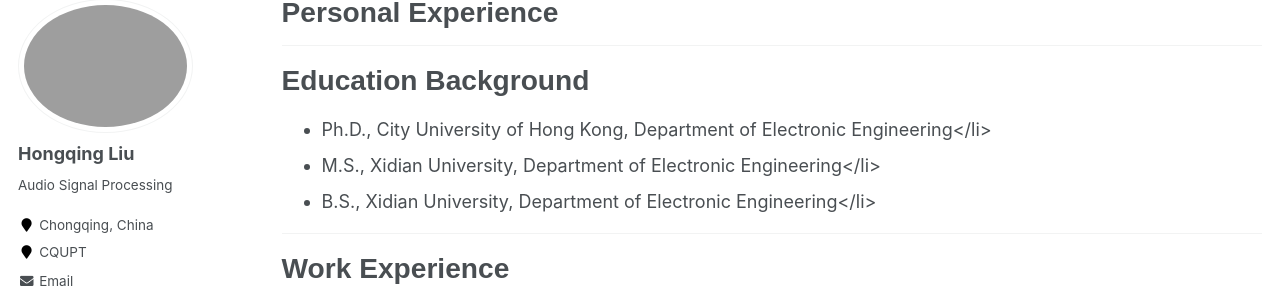
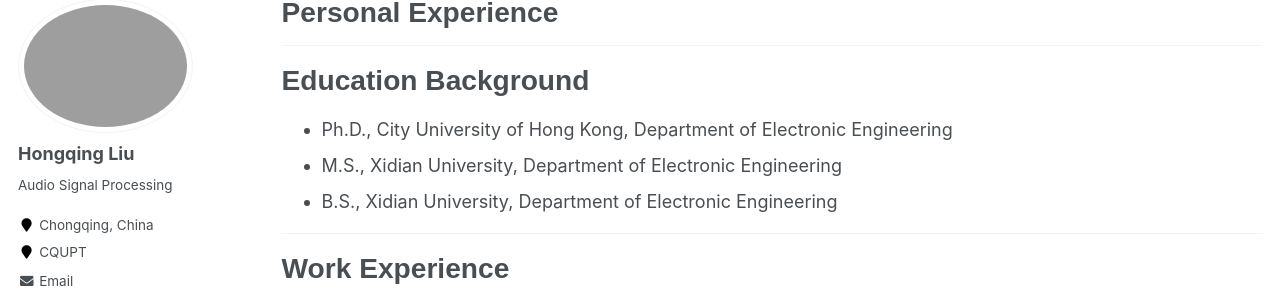
Before and after one commit to hong-qing-liu/english-hong-qing-liu.github.io, a Jekyll site: the page built from _pages/cv.md, in a window 1280 px wide and 934 px high. Shown: the part 119-423 px from the top of the window. Built offline with Jekyll 4.4.1, drawn with Linux system fonts in a browser that asks for light colours.

Commit message:
Update cv.md

```diff
--- a/_pages/cv.md
+++ b/_pages/cv.md
@@ -9,9 +9,9 @@ redirect_from:
 
 - - -
 # Education Background
-  - Ph.D., City University of Hong Kong, Department of Electronic Engineering</li>
-  - M.S., Xidian University, Department of Electronic Engineering</li>
-  - B.S., Xidian University, Department of Electronic Engineering</li>
+  - Ph.D., City University of Hong Kong, Department of Electronic Engineering
+  - M.S., Xidian University, Department of Electronic Engineering
+  - B.S., Xidian University, Department of Electronic Engineering
 
 - - -
 # Work Experience
```
